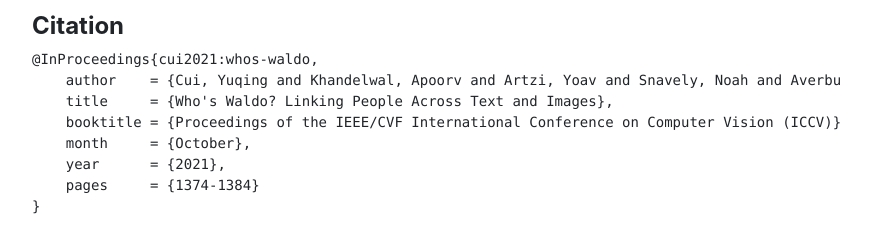
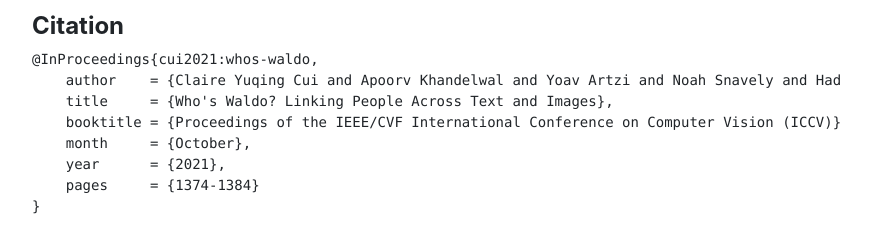
Before and after one commit to whoswaldo/whoswaldo.github.io, a plain HTML site: page index.html in a window 1280 px wide. Shown: the part 1461-1691 px from the top of the page, without its empty margins (203-1076 px from the left). Drawn offline with nearby package versions, Linux system fonts and the light colour scheme; some icons are missing.

Commit message:
Update index.html

```diff
--- a/index.html
+++ b/index.html
@@ -168,7 +168,7 @@
                 <div class='col-md-12 col-sm-12 col-xs-12'>
             		<p class='h4 font-weight-bold '>Citation</p>
 <pre><code>@InProceedings{cui2021:whos-waldo,
-    author    = {Cui, Yuqing and Khandelwal, Apoorv and Artzi, Yoav and Snavely, Noah and Averbuch-Elor, Hadar},
+    author    = {Claire Yuqing Cui and Apoorv Khandelwal and Yoav Artzi and Noah Snavely and Hadar Averbuch-Elor},
     title     = {Who's Waldo? Linking People Across Text and Images},
     booktitle = {Proceedings of the IEEE/CVF International Conference on Computer Vision (ICCV)},
     month     = {October},
```
